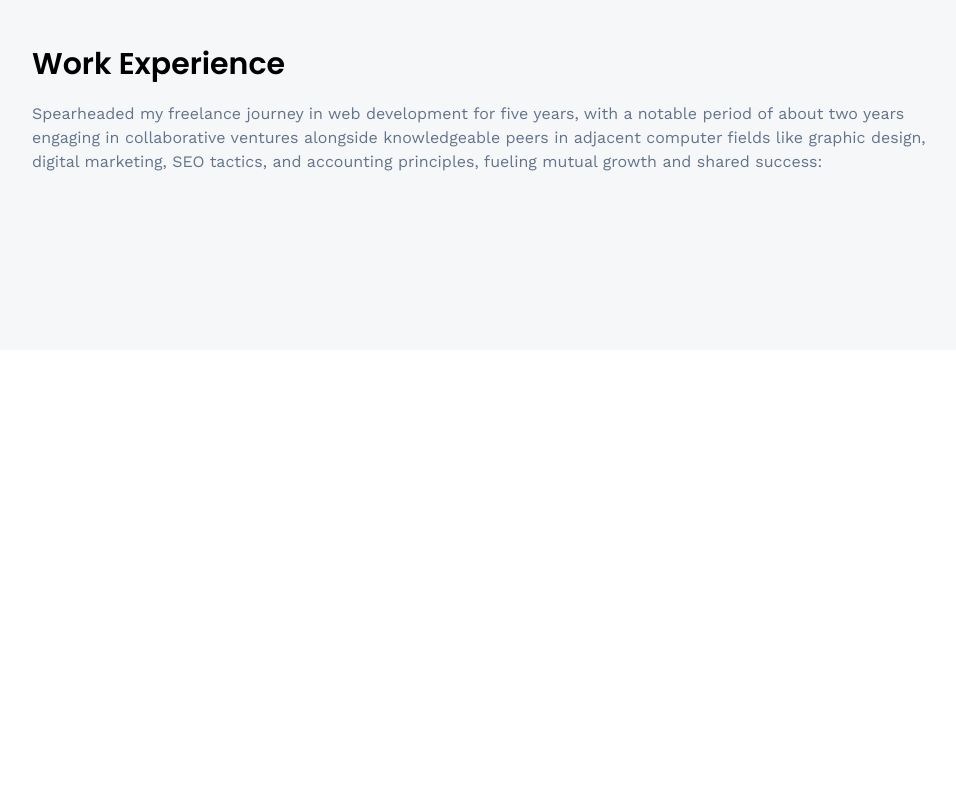
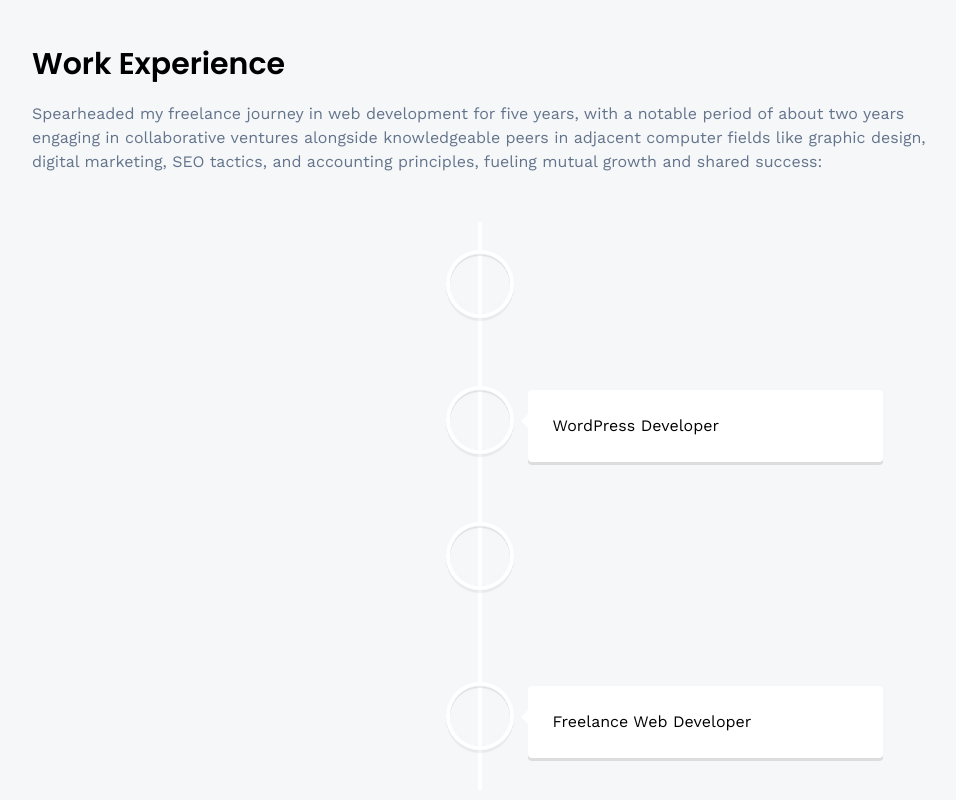
Before and after one commit to MatinT-SA/ThreeJS-portfolio, a React (Vite) app: page /about in a window 1280 px wide. Shown: the part 794-1594 px from the top of the page, without its empty margins (160-1116 px from the left). Before the commit the page ends 1144 px from the top, so only its background shows below. Built offline with nearby package versions, Linux system fonts and the light colour scheme; no server answers.

Commit message:
updating work experiences plus installing vertical timeline component

```diff
--- a/package.json
+++ b/package.json
@@ -16,7 +16,8 @@
     "@react-three/fiber": "^8.15.16",
     "react": "^18.2.0",
     "react-dom": "^18.2.0",
-    "react-router-dom": "^6.21.3"
+    "react-router-dom": "^6.21.3",
+    "react-vertical-timeline-component": "^3.6.0"
   },
   "devDependencies": {
     "@types/react": "^18.2.43",
--- a/src/constants/index.js
+++ b/src/constants/index.js
@@ -111,10 +111,31 @@ export const skills = [
 
 export const experiences = [
     {
+        title: "English Teacher",
+        date: "September 2018 - September 2019",
+        points: [
+            "Being English teacher for beginner or intermediate students at Parsian Farhang Language Institution",
+        ],
+    },
+    {
+        title: "WordPress Developer",
+        date: "November 2022 - March 2024",
+        points: [
+            "Throughout my tenure in a specialized environment, I held the sole responsibility as the primary WordPress developer for nearly one and a half years. This role demanded adept management and optimization of WordPress platforms to meet organizational objectives. My experience as the main developer honed not only my technical skills but also my ability to adapt and excel in diverse settings.",
+        ],
+    },
+    {
+        title: "Full-Stack Developer & SQL Server DBA",
+        date: "November 2023 - March 2024",
+        points: [
+            "Managed SQL Server database infrastructure to uphold data confidentiality and integrity. Developed a feature-rich web application with ASP.NET Core, JavaScript, and Bootstrap 5, enabling efficient CRUD operations and Excel data export via DataTables.net. Integrated secure user registration and login functionalities, limiting access to authorized personnel within the organization's internal network. Implemented an intuitive search and filtering feature, allowing users to quickly locate and analyze desired information within the available data tables.",
+        ],
+    },
+    {
         title: "Freelance Web Developer",
         date: "October 2017 - until now",
         points: [
-            "Developing cool websites using different technologies such as ASP.NET MVC and Core, ReactJS, MERN Stack, JavaScript and so on...",
+            "Developing cool websites using different technologies such as ASP.NET MVC and Core, ReactJS, MERN Stack, JavaScript, C#, Bootstrap, jQuery, ThreeJS and so on...",
         ],
     },
 ];
--- a/src/pages/About.jsx
+++ b/src/pages/About.jsx
@@ -1,4 +1,6 @@
-import { skills } from '../constants';
+import { VerticalTimeline, VerticalTimelineElement } from 'react-vertical-timeline-component';
+import 'react-vertical-timeline-component/style.min.css';
+import { skills, experiences } from '../constants';
 
 const About = () => {
   return (
@@ -32,7 +34,17 @@ const About = () => {
         </div>
 
         <div className='mt-12 flex'>
-
+          <VerticalTimeline>
+            {experiences.map((experience)=>(
+              <VerticalTimelineElement>
+                <div>
+                  <h3>
+                    {experience.title}
+                  </h3>
+                </div>
+              </VerticalTimelineElement>
+            ))}
+          </VerticalTimeline>
         </div>
       </div>
 
```
Also changed, not shown: 1 other file (tests, documents, lock files or other folders).
